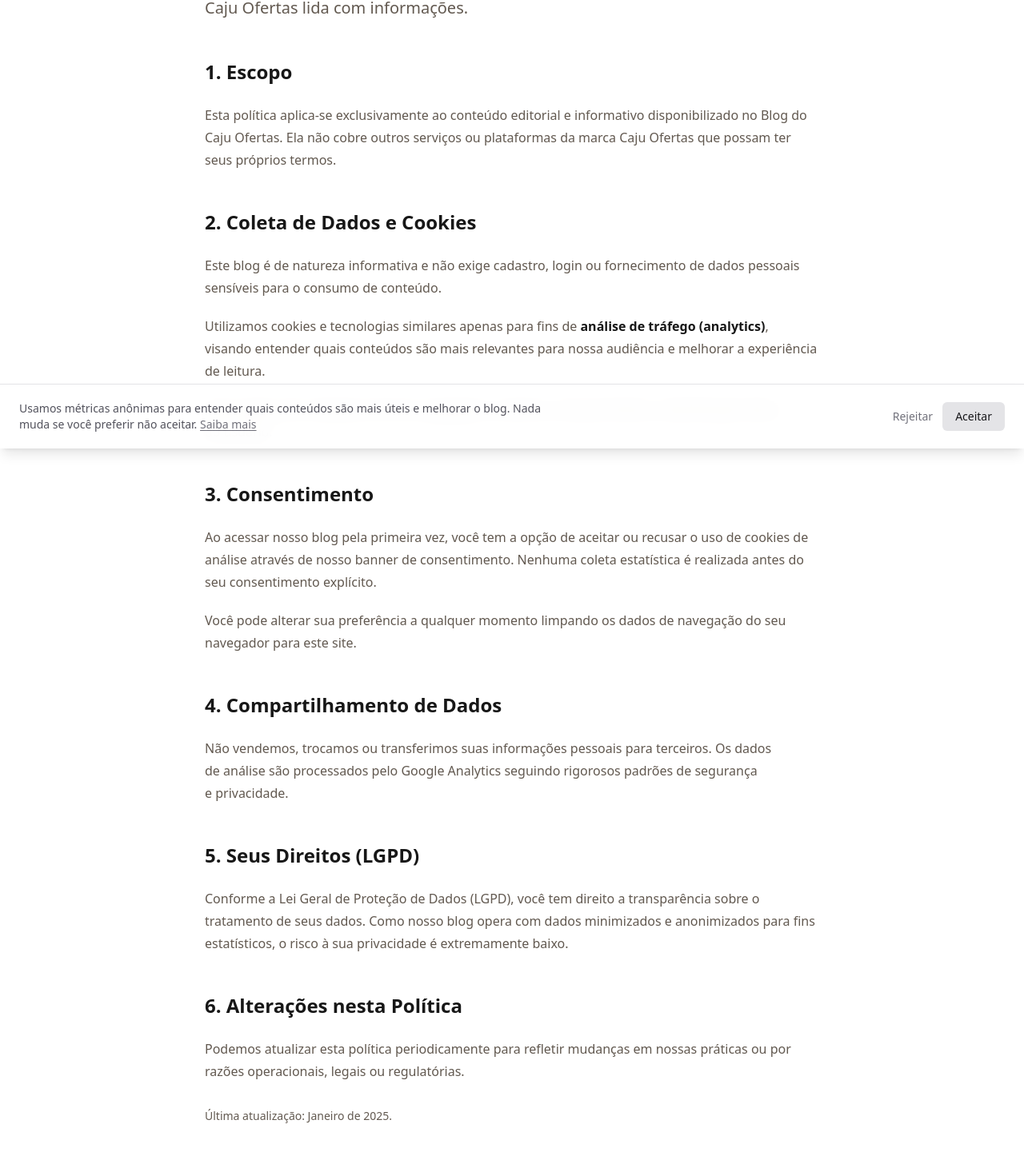
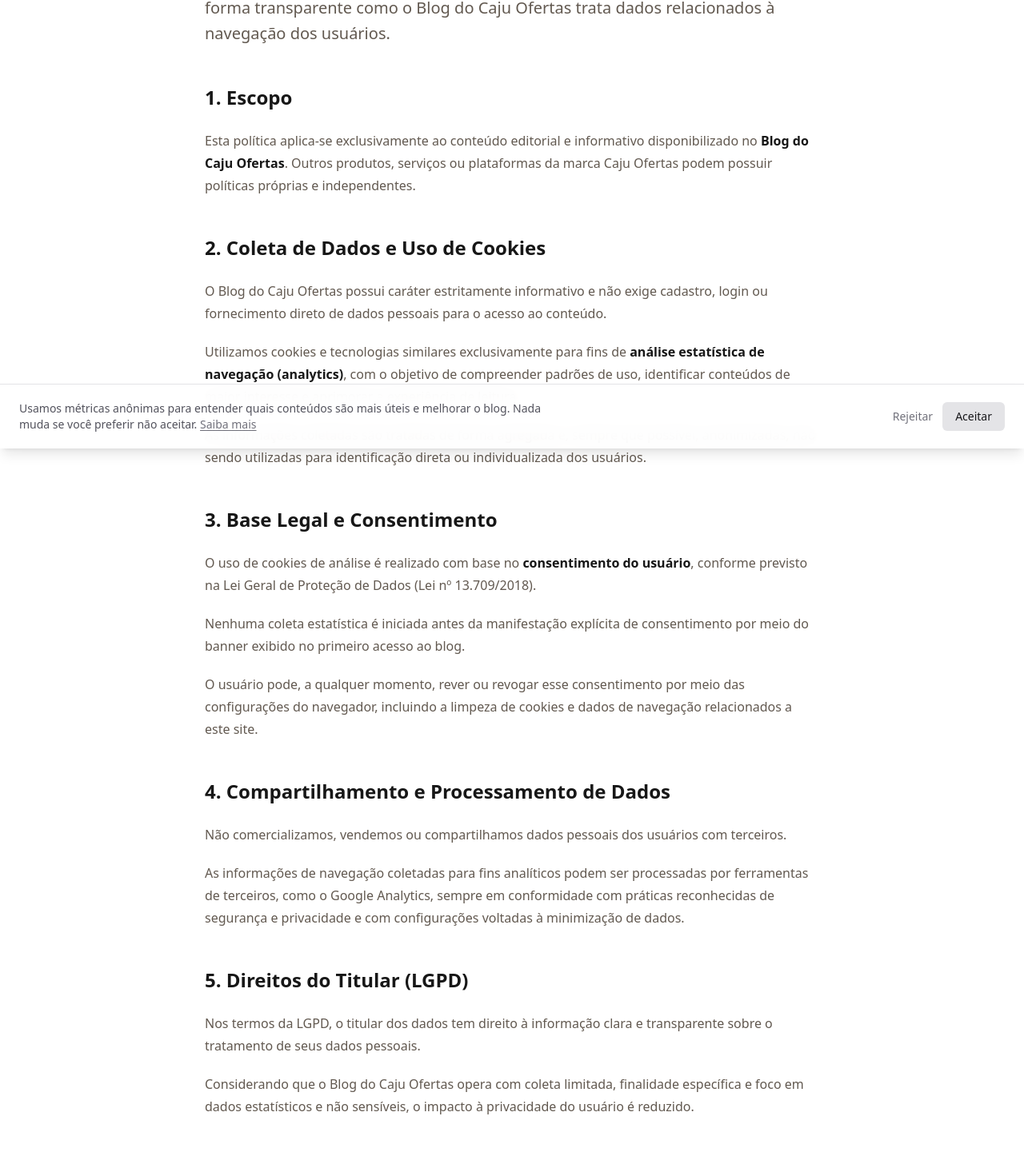
Before and after one commit to shopmaior/caju-blog, a Next.js app: page /politica-de-privacidade in a window 1280 px wide. Shown: the part 239-1690 px from the top of the page at 80% size. Built offline with nearby package versions, Linux system fonts and the light colour scheme; no server answers.

Commit message:
docs: update privacy policy and terms of use
- Refined descriptions for clarity and precision
- Detailed data collection and LGPD consent
- Clarified data sharing and third-party processing
-

```diff
--- a/app/politica-de-privacidade/page.tsx
+++ b/app/politica-de-privacidade/page.tsx
@@ -2,7 +2,8 @@
 
 export const metadata: Metadata = {
   title: "Política de Privacidade | Caju Ofertas Blog",
-  description: "Entenda como tratamos seus dados no Blog do Caju Ofertas.",
+  description:
+    "Saiba como o Blog do Caju Ofertas trata dados pessoais, cookies e informações de navegação.",
 };
 
 export default function PrivacyPolicyPage() {
@@ -10,70 +11,89 @@
     <div className="mx-auto max-w-7xl px-4 sm:px-6 lg:px-8 py-16">
       <div className="max-w-3xl mx-auto prose dark:prose-invert">
         <h1>Política de Privacidade</h1>
+
         <p className="lead">
-          Sua privacidade é importante para nós. Esta política descreve como o
-          Blog do Caju Ofertas lida com informações.
+          A sua privacidade é importante para nós. Esta Política de Privacidade
+          explica de forma transparente como o Blog do Caju Ofertas trata dados
+          relacionados à navegação dos usuários.
         </p>
 
         <h2>1. Escopo</h2>
         <p>
           Esta política aplica-se exclusivamente ao conteúdo editorial e
-          informativo disponibilizado no Blog do Caju Ofertas. Ela não cobre
-          outros serviços ou plataformas da marca Caju Ofertas que possam ter
-          seus próprios termos.
+          informativo disponibilizado no <strong>Blog do Caju Ofertas</strong>.
+          Outros produtos, serviços ou plataformas da marca Caju Ofertas podem
+          possuir políticas próprias e independentes.
         </p>
 
-        <h2>2. Coleta de Dados e Cookies</h2>
+        <h2>2. Coleta de Dados e Uso de Cookies</h2>
         <p>
-          Este blog é de natureza informativa e não exige cadastro, login ou
-          fornecimento de dados pessoais sensíveis para o consumo de conteúdo.
+          O Blog do Caju Ofertas possui caráter estritamente informativo e não
+          exige cadastro, login ou fornecimento direto de dados pessoais para o
+          acesso ao conteúdo.
         </p>
         <p>
-          Utilizamos cookies e tecnologias similares apenas para fins de{" "}
-          <strong>análise de tráfego (analytics)</strong>, visando entender
-          quais conteúdos são mais relevantes para nossa audiência e melhorar a
-          experiência de leitura.
+          Utilizamos cookies e tecnologias similares exclusivamente para fins de{" "}
+          <strong>análise estatística de navegação (analytics)</strong>, com o
+          objetivo de compreender padrões de uso, identificar conteúdos de maior
+          interesse e aprimorar a experiência de leitura.
         </p>
         <p>
-          Esses dados são coletados de forma agregada e anônima, não permitindo
-          a identificação direta do usuário.
+          As informações coletadas são tratadas de forma agregada e, sempre que
+          possível, anonimizadas, não sendo utilizadas para identificação direta
+          ou individualizada dos usuários.
         </p>
 
-        <h2>3. Consentimento</h2>
+        <h2>3. Base Legal e Consentimento</h2>
         <p>
-          Ao acessar nosso blog pela primeira vez, você tem a opção de aceitar
-          ou recusar o uso de cookies de análise através de nosso banner de
-          consentimento. Nenhuma coleta estatística é realizada antes do seu
-          consentimento explícito.
+          O uso de cookies de análise é realizado com base no{" "}
+          <strong>consentimento do usuário</strong>, conforme previsto na Lei
+          Geral de Proteção de Dados (Lei nº 13.709/2018).
         </p>
         <p>
-          Você pode alterar sua preferência a qualquer momento limpando os dados
-          de navegação do seu navegador para este site.
+          Nenhuma coleta estatística é iniciada antes da manifestação explícita
+          de consentimento por meio do banner exibido no primeiro acesso ao
+          blog.
+        </p>
+        <p>
+          O usuário pode, a qualquer momento, rever ou revogar esse
+          consentimento por meio das configurações do navegador, incluindo a
+          limpeza de cookies e dados de navegação relacionados a este site.
         </p>
 
-        <h2>4. Compartilhamento de Dados</h2>
+        <h2>4. Compartilhamento e Processamento de Dados</h2>
         <p>
-          Não vendemos, trocamos ou transferimos suas informações pessoais para
-          terceiros. Os dados de análise são processados pelo Google Analytics
-          seguindo rigorosos padrões de segurança e privacidade.
+          Não comercializamos, vendemos ou compartilhamos dados pessoais dos
+          usuários com terceiros.
+        </p>
+        <p>
+          As informações de navegação coletadas para fins analíticos podem ser
+          processadas por ferramentas de terceiros, como o Google Analytics,
+          sempre em conformidade com práticas reconhecidas de segurança e
+          privacidade e com configurações voltadas à minimização de dados.
         </p>
 
-        <h2>5. Seus Direitos (LGPD)</h2>
+        <h2>5. Direitos do Titular (LGPD)</h2>
         <p>
-          Conforme a Lei Geral de Proteção de Dados (LGPD), você tem direito a
-          transparência sobre o tratamento de seus dados. Como nosso blog opera
-          com dados minimizados e anonimizados para fins estatísticos, o risco à
-          sua privacidade é extremamente baixo.
+          Nos termos da LGPD, o titular dos dados tem direito à informação clara
+          e transparente sobre o tratamento de seus dados pessoais.
+        </p>
+        <p>
+          Considerando que o Blog do Caju Ofertas opera com coleta limitada,
+          finalidade específica e foco em dados estatísticos e não sensíveis, o
+          impacto à privacidade do usuário é reduzido.
         </p>
 
         <h2>6. Alterações nesta Política</h2>
         <p>
-          Podemos atualizar esta política periodicamente para refletir mudanças
-          em nossas práticas ou por razões operacionais, legais ou regulatórias.
+          Esta Política de Privacidade poderá ser atualizada periodicamente para
+          refletir eventuais mudanças operacionais, legais ou regulatórias.
+          Recomendamos a consulta periódica desta página para manter-se
+          informado.
         </p>
 
         <p className="text-sm text-zinc-500 mt-8">
-          Última atualização: Janeiro de 2025.
+          Última atualização: Janeiro de 2026.
         </p>
       </div>
     </div>
--- a/app/termos-de-uso/page.tsx
+++ b/app/termos-de-uso/page.tsx
@@ -3,7 +3,7 @@
 export const metadata: Metadata = {
   title: "Termos de Uso | Caju Ofertas Blog",
   description:
-    "Conheça as regras e condições para uso do Blog do Caju Ofertas.",
+    "Conheça as regras e condições para utilização do Blog do Caju Ofertas.",
 };
 
 export default function TermsOfUsePage() {
@@ -11,60 +11,82 @@
     <div className="mx-auto max-w-7xl px-4 sm:px-6 lg:px-8 py-16">
       <div className="max-w-3xl mx-auto prose dark:prose-invert">
         <h1>Termos de Uso</h1>
+
         <p className="lead">
-          Bem-vindo ao Blog do Caju Ofertas. Ao acessar nosso conteúdo, você
-          concorda com os termos descritos abaixo.
+          Ao acessar e utilizar o Blog do Caju Ofertas, você concorda com os
+          termos e condições descritos neste documento.
         </p>
 
-        <h2>1. Natureza Informativa</h2>
+        <h2>1. Finalidade do Conteúdo</h2>
         <p>
-          O Blog do Caju Ofertas tem caráter estritamente editorial e
-          informativo. Os artigos, notícias e dicas publicados expressam a
-          opinião dos autores e equipe editorial. Embora nos esforcemos para
-          garantir a precisão das informações, não garantimos que todo o
-          conteúdo esteja sempre atualizado ou livre de erros.
+          O Blog do Caju Ofertas possui caráter exclusivamente{" "}
+          <strong>editorial e informativo</strong>. Os conteúdos publicados
+          refletem análises, opiniões e interpretações da equipe editorial no
+          momento da publicação.
+        </p>
+        <p>
+          Embora adotemos boas práticas de apuração e atualização, não
+          garantimos que todas as informações estejam permanentemente completas,
+          exatas ou atualizadas.
         </p>
 
         <h2>2. Propriedade Intelectual</h2>
         <p>
-          Todo o conteúdo deste blog (textos, imagens, logotipos e layout) é
-          protegido por direitos autorais e propriedade intelectual. É proibida
-          a reprodução total ou parcial, cópia ou distribuição de qualquer
-          material sem autorização prévia.
+          Todo o conteúdo disponibilizado neste blog, incluindo textos, imagens,
+          elementos visuais, logotipos e identidade gráfica, é protegido por
+          direitos autorais e demais normas de propriedade intelectual
+          aplicáveis.
+        </p>
+        <p>
+          É vedada a reprodução, distribuição, modificação ou utilização
+          comercial total ou parcial do conteúdo sem autorização prévia e
+          expressa, salvo nos casos permitidos por lei.
         </p>
 
-        <h2>3. Uso do Conteúdo</h2>
+        <h2>3. Uso Permitido</h2>
         <p>
-          Você pode ler, compartilhar links e utilizar o conteúdo para fins
-          pessoais e não comerciais, desde que citada a fonte e mantida a
-          integridade das informações.
+          O usuário está autorizado a acessar, ler e compartilhar{" "}
+          <strong>links</strong> para os conteúdos do blog para fins pessoais e
+          não comerciais, desde que mantida a integridade das informações e
+          mencionada a fonte.
         </p>
 
         <h2>4. Limitação de Responsabilidade</h2>
         <p>
-          O Caju Ofertas não se responsabiliza por decisões tomadas com base nas
-          informações deste blog. As ofertas, promoções e preços mencionados em
-          artigos podem sofrer alterações por parte dos anunciantes ou lojas
-          parceiras sem aviso prévio. Recomendamos sempre verificar as condições
-          diretamente no site do ofertante.
+          O Caju Ofertas não se responsabiliza por decisões, ações ou prejuízos
+          decorrentes do uso das informações disponibilizadas neste blog.
+        </p>
+        <p>
+          Ofertas, promoções, condições comerciais e preços mencionados nos
+          conteúdos podem ser alterados por anunciantes, plataformas ou lojas
+          parceiras a qualquer momento, sem aviso prévio.
+        </p>
+        <p>
+          Recomendamos que o usuário sempre confirme informações relevantes
+          diretamente nos canais oficiais dos ofertantes.
         </p>
 
-        <h2>5. Links Externos</h2>
+        <h2>5. Links para Sites de Terceiros</h2>
         <p>
-          O blog pode conter links para sites de terceiros. Não possuímos
-          controle sobre o conteúdo ou práticas de privacidade desses sites e
-          não nos responsabilizamos por eles.
+          O Blog do Caju Ofertas pode conter links para sites ou serviços de
+          terceiros. Não exercemos controle sobre o conteúdo, políticas ou
+          práticas desses sites e não nos responsabilizamos por suas ações ou
+          informações.
         </p>
 
-        <h2>6. Alterações nos Termos</h2>
+        <h2>6. Alterações dos Termos</h2>
         <p>
-          Reservamo-nos o direito de modificar estes termos a qualquer momento.
-          O uso continuado do site após tais alterações constitui sua aceitação
-          dos novos termos.
+          Estes Termos de Uso podem ser atualizados periodicamente, a critério
+          do Caju Ofertas, para refletir mudanças operacionais, legais ou
+          editoriais.
+        </p>
+        <p>
+          A continuidade do uso do blog após a publicação de alterações
+          representa a aceitação dos novos termos.
         </p>
 
         <p className="text-sm text-zinc-500 mt-8">
-          Última atualização: Janeiro de 2025.
+          Última atualização: Janeiro de 2026.
         </p>
       </div>
     </div>
```
